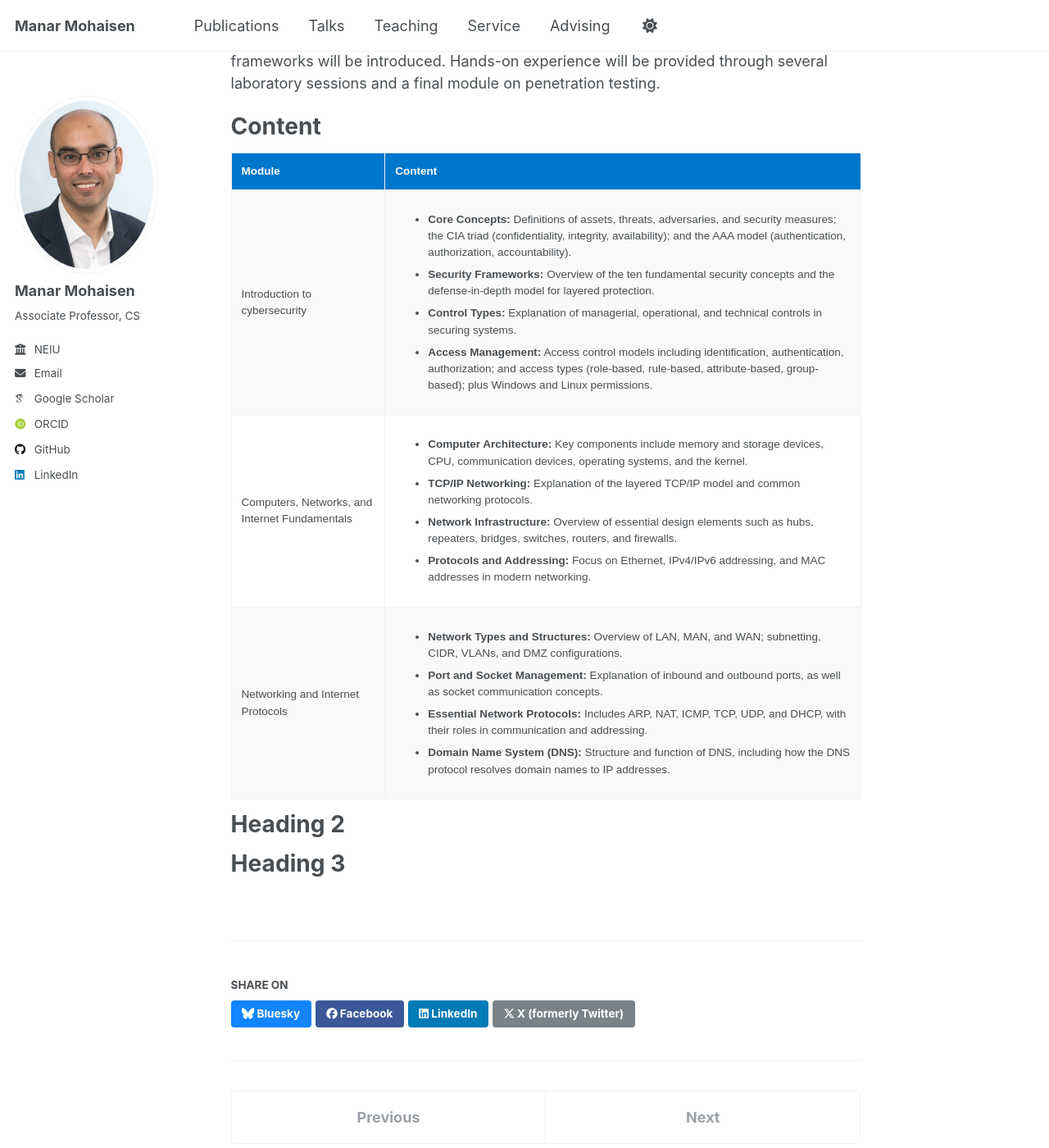
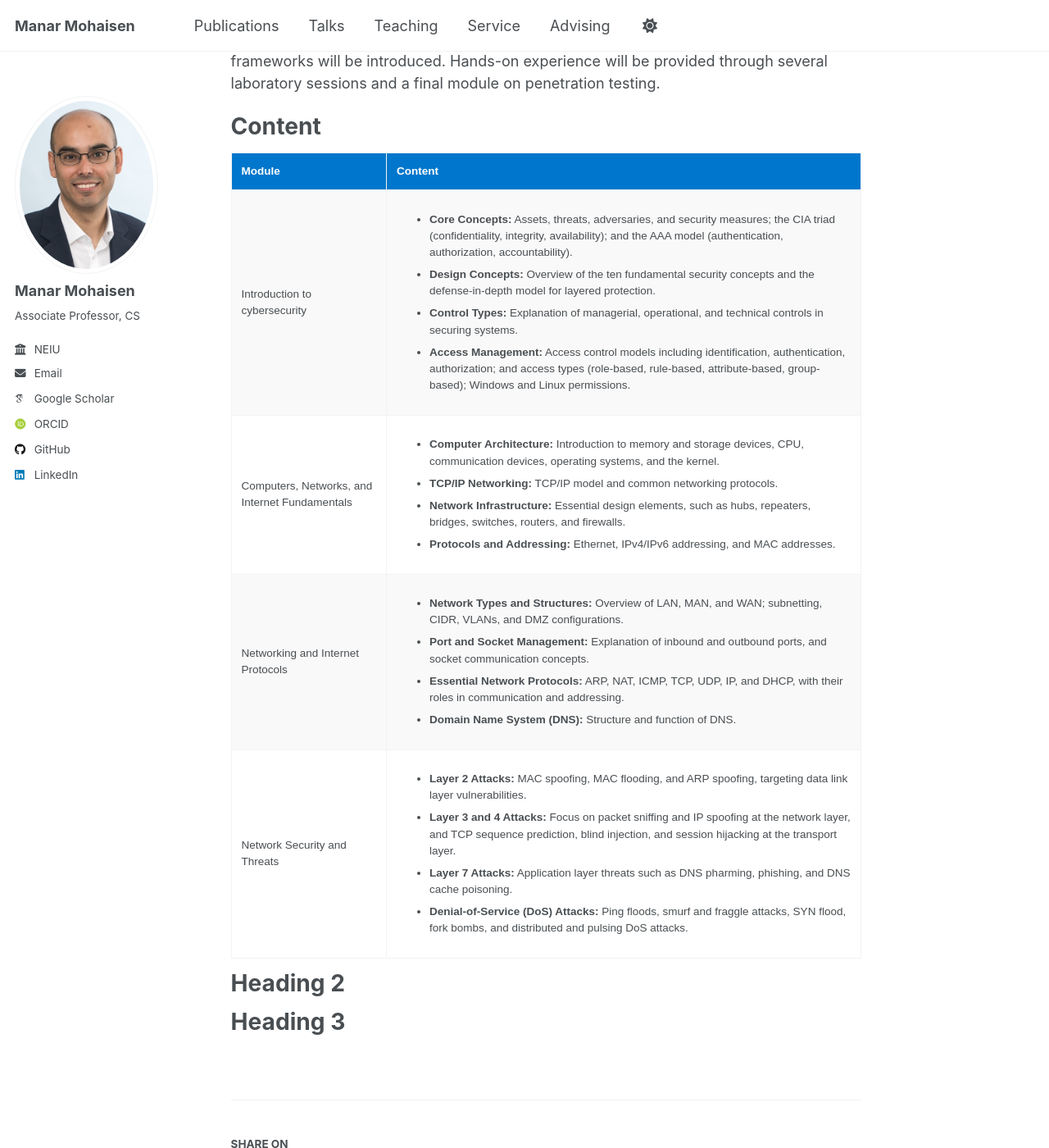
Before and after one commit to manarmohaisen/manarmohaisen.github.io, a Jekyll site: the page built from _teaching/cs360.md, in a window 1280 px wide and 1400 px high, scrolled down 324 px. Shown: the whole window at 82% size. Built offline with Jekyll 4.4.1, drawn with Linux system fonts in a browser that asks for light colours; some web fonts are replaced; a script that is not in the unit is left out.

Commit message:
Update cs360.md

```diff
--- a/_teaching/cs360.md
+++ b/_teaching/cs360.md
@@ -24,10 +24,10 @@ Content
       <td style="padding: 12px;">Introduction to cybersecurity</td>
       <td style="padding: 12px;">
         <ul>
-  <li><strong>Core Concepts:</strong> Definitions of assets, threats, adversaries, and security measures; the CIA triad (confidentiality, integrity, availability); and the AAA model (authentication, authorization, accountability).</li>
-  <li><strong>Security Frameworks:</strong> Overview of the ten fundamental security concepts and the defense-in-depth model for layered protection.</li>
+  <li><strong>Core Concepts:</strong> Assets, threats, adversaries, and security measures; the CIA triad (confidentiality, integrity, availability); and the AAA model (authentication, authorization, accountability).</li>
+  <li><strong>Design Concepts:</strong> Overview of the ten fundamental security concepts and the defense-in-depth model for layered protection.</li>
   <li><strong>Control Types:</strong> Explanation of managerial, operational, and technical controls in securing systems.</li>
-  <li><strong>Access Management:</strong> Access control models including identification, authentication, authorization; and access types (role-based, rule-based, attribute-based, group-based); plus Windows and Linux permissions.</li>
+  <li><strong>Access Management:</strong> Access control models including identification, authentication, authorization; and access types (role-based, rule-based, attribute-based, group-based); Windows and Linux permissions.</li>
 </ul>
       </td>
     </tr>
@@ -36,10 +36,10 @@ Content
 </td>
       <td style="padding: 12px;">
         <ul>
-  <li><strong>Computer Architecture:</strong> Key components include memory and storage devices, CPU, communication devices, operating systems, and the kernel.</li>
-  <li><strong>TCP/IP Networking:</strong> Explanation of the layered TCP/IP model and common networking protocols.</li>
-  <li><strong>Network Infrastructure:</strong> Overview of essential design elements such as hubs, repeaters, bridges, switches, routers, and firewalls.</li>
-  <li><strong>Protocols and Addressing:</strong> Focus on Ethernet, IPv4/IPv6 addressing, and MAC addresses in modern networking.</li>
+  <li><strong>Computer Architecture:</strong> Introduction to memory and storage devices, CPU, communication devices, operating systems, and the kernel.</li>
+  <li><strong>TCP/IP Networking:</strong> TCP/IP model and common networking protocols.</li>
+  <li><strong>Network Infrastructure:</strong> Essential design elements, such as hubs, repeaters, bridges, switches, routers, and firewalls.</li>
+  <li><strong>Protocols and Addressing:</strong> Ethernet, IPv4/IPv6 addressing, and MAC addresses.</li>
 </ul>
       </td>
     </tr>
@@ -49,9 +49,21 @@ Content
       <td style="padding: 12px;">
         <ul>
   <li><strong>Network Types and Structures:</strong> Overview of LAN, MAN, and WAN; subnetting, CIDR, VLANs, and DMZ configurations.</li>
-  <li><strong>Port and Socket Management:</strong> Explanation of inbound and outbound ports, as well as socket communication concepts.</li>
-  <li><strong>Essential Network Protocols:</strong> Includes ARP, NAT, ICMP, TCP, UDP, and DHCP, with their roles in communication and addressing.</li>
-  <li><strong>Domain Name System (DNS):</strong> Structure and function of DNS, including how the DNS protocol resolves domain names to IP addresses.</li>
+  <li><strong>Port and Socket Management:</strong> Explanation of inbound and outbound ports, and socket communication concepts.</li>
+  <li><strong>Essential Network Protocols:</strong> ARP, NAT, ICMP, TCP, UDP, IP, and DHCP, with their roles in communication and addressing.</li>
+  <li><strong>Domain Name System (DNS):</strong> Structure and function of DNS.</li>
+</ul>
+      </td>
+    </tr>
+    <tr style="background-color: #ffffff;">
+      <td style="padding: 12px;">Network Security and Threats
+</td>
+      <td style="padding: 12px;">
+        <ul>
+  <li><strong>Layer 2 Attacks:</strong> MAC spoofing, MAC flooding, and ARP spoofing, targeting data link layer vulnerabilities.</li>
+  <li><strong>Layer 3 and 4 Attacks:</strong> Focus on packet sniffing and IP spoofing at the network layer, and TCP sequence prediction, blind injection, and session hijacking at the transport layer.</li>
+  <li><strong>Layer 7 Attacks:</strong> Application layer threats such as DNS pharming, phishing, and DNS cache poisoning.</li>
+  <li><strong>Denial-of-Service (DoS) Attacks:</strong> Ping floods, smurf and fraggle attacks, SYN flood, fork bombs, and distributed and pulsing DoS attacks.</li>
 </ul>
       </td>
     </tr>
```
